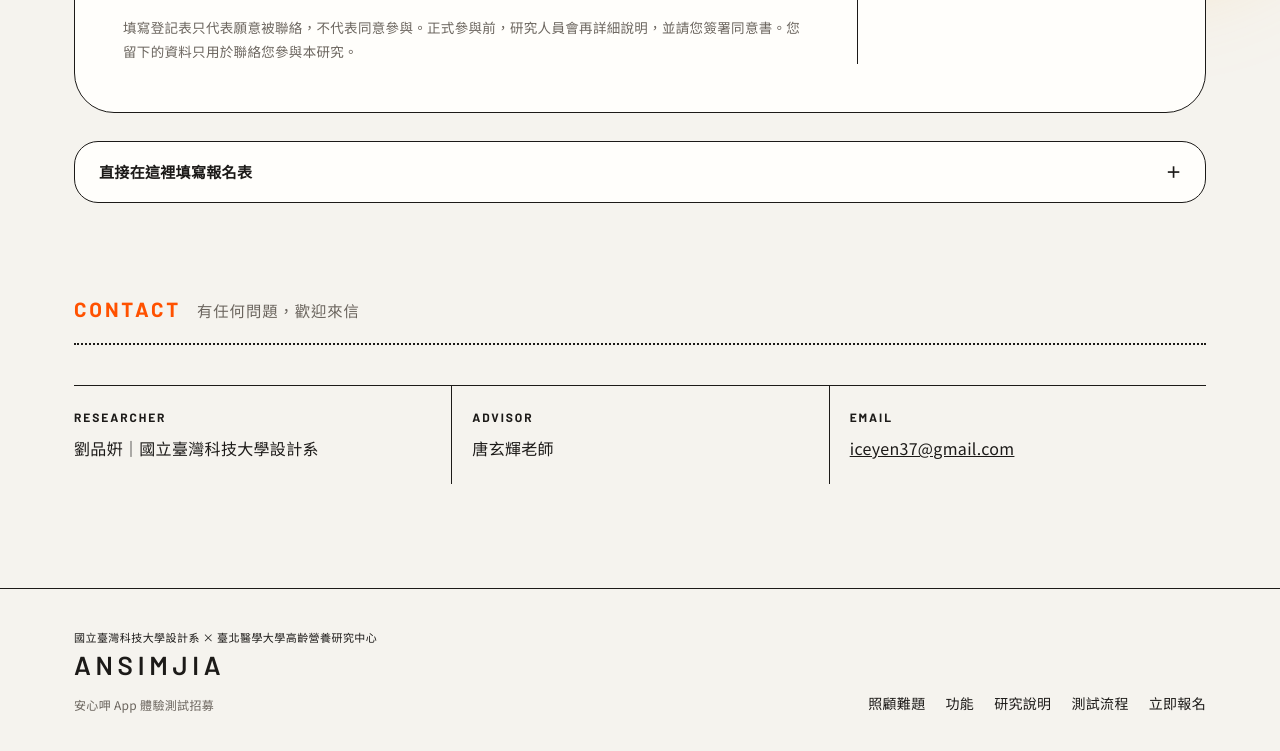
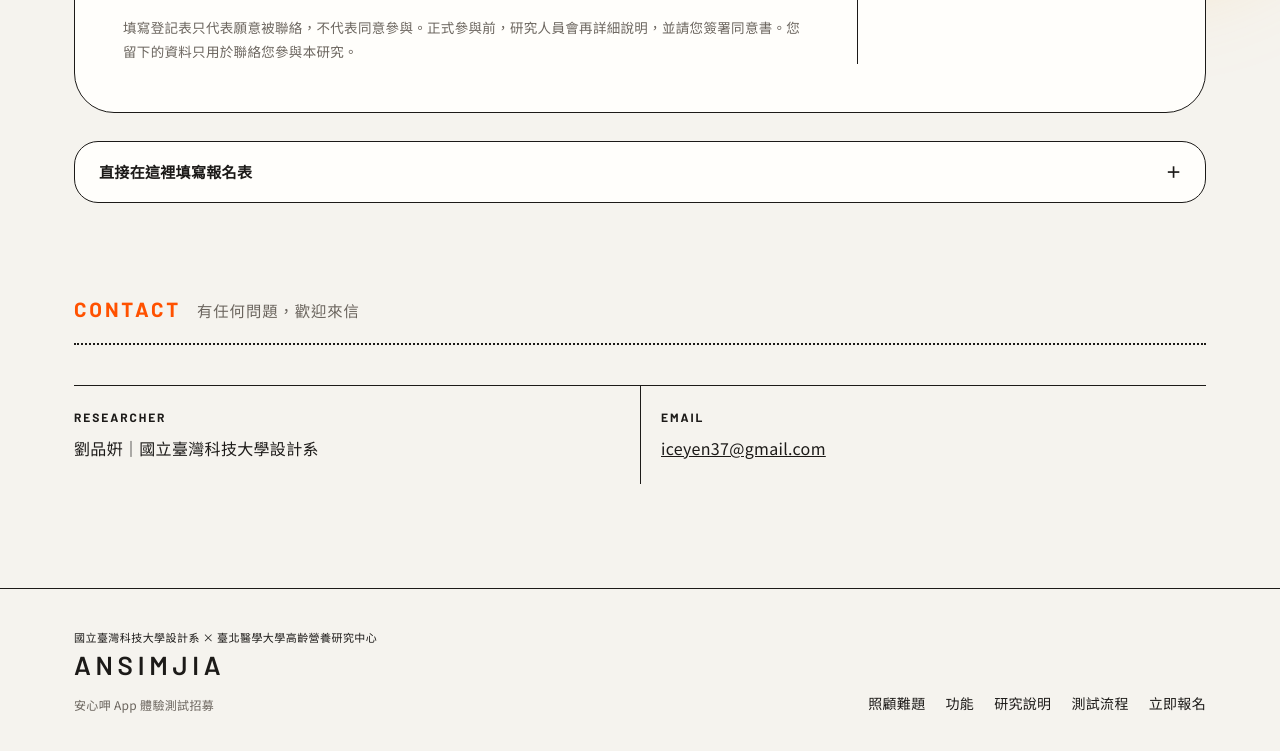
Before and after one commit to iceyen37-ship-it/recruit_web, a plain HTML site: page index.html in a window 1280 px wide. Shown: the part 6893-7644 px from the top of the page. Drawn offline with Linux system fonts and the light colour scheme.

Commit message:
Remove advisor from contact section
Co-Authored-By: Claude Opus 5.5 <noreply@anthropic.com>
Claude-Session: https://claude.ai/code/session_014JMHFKqJJ3Ho8YgDZTNvXC

```diff
--- a/index.html
+++ b/index.html
@@ -318,7 +318,7 @@ body::before { content: ""; position: fixed; inset: 0 0 auto; height: env(safe-a
 @media (max-width: 820px) { .apply { grid-template-columns: 1fr; padding: 32px 24px; border-radius: 28px; } .qr { border-left: 0; border-top: 1px solid var(--hair); padding: 28px 0 0; } }
 
 /* contact + footer */
-.contact { display: grid; grid-template-columns: repeat(3, 1fr); border-top: 1px solid var(--hair); }
+.contact { display: grid; grid-template-columns: repeat(2, 1fr); border-top: 1px solid var(--hair); }
 .contact div { padding: 20px 20px 20px 0; min-width: 0; }
 .contact div + div { padding-left: 20px; border-left: 1px solid var(--hair); }
 .contact dt { font-family: var(--latin); font-weight: 700; font-size: calc(12px * var(--fs)); letter-spacing: .16em; }
@@ -612,7 +612,6 @@ body::before { content: ""; position: fixed; inset: 0 0 auto; height: env(safe-a
       <p class="label">CONTACT <small>有任何問題，歡迎來信</small></p>
       <dl class="contact">
         <div><dt>RESEARCHER</dt><dd>劉品姸｜國立臺灣科技大學設計系</dd></div>
-        <div><dt>ADVISOR</dt><dd>唐玄輝老師</dd></div>
         <div><dt>EMAIL</dt><dd><a href="mailto:iceyen37@gmail.com">iceyen37@gmail.com</a></dd></div>
       </dl>
     </div>
```
